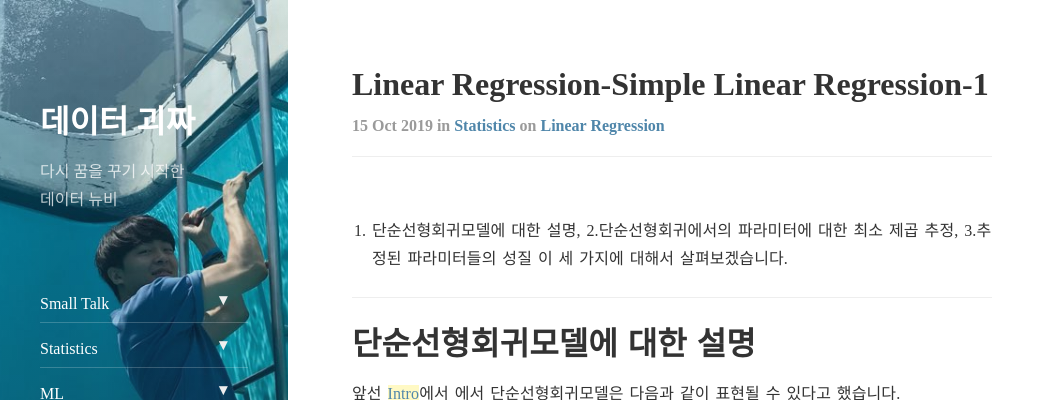
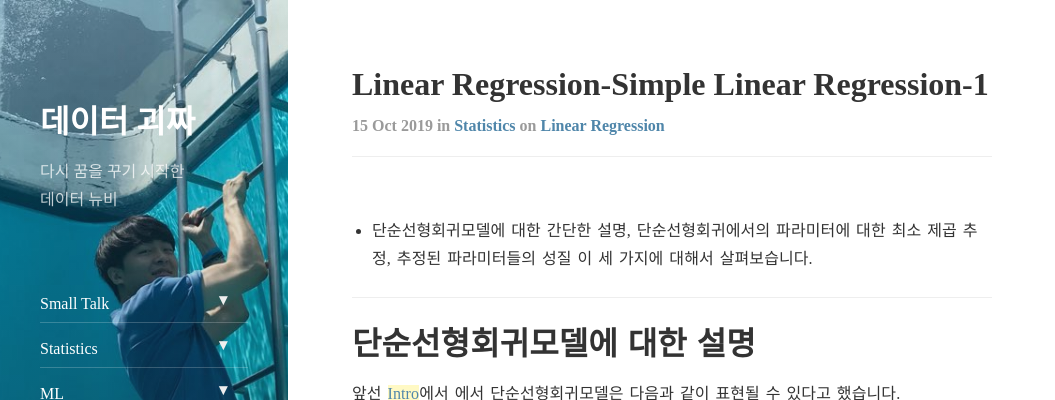
Before and after one commit to tryumanshow/data-weirdo.github.io, a Jekyll site: the page built from _posts/2019-10-15-statistics-linear_regression-simple.markdown, in a window 1280 px wide and 900 px high, cut to the strip 0-400 px from the top of the window. Shown: the whole strip, without its empty margins (0-1055 px from the left). Built offline with Jekyll 4.4.1, drawn with Linux system fonts in a browser that asks for light colours; nearby versions of some CDN libraries; formulas are drawn with MathJax 3; comment, search, counter and statistics services are not loaded.

Commit message:
Update 2019-10-15-statistics-linear_regression-simple.markdown

```diff
--- a/_posts/2019-10-15-statistics-linear_regression-simple.markdown
+++ b/_posts/2019-10-15-statistics-linear_regression-simple.markdown
@@ -8,7 +8,7 @@ comments: true
 
 ---
 
-1. 단순선형회귀모델에 대한 설명, 2.단순선형회귀에서의 파라미터에 대한 최소 제곱 추정, 3.추정된 파라미터들의 성질 이 세 가지에 대해서 살펴보겠습니다.
+- 단순선형회귀모델에 대한 간단한 설명, 단순선형회귀에서의 파라미터에 대한 최소 제곱 추정, 추정된 파라미터들의 성질 이 세 가지에 대해서 살펴보습니다.
 
 ---
 
```
